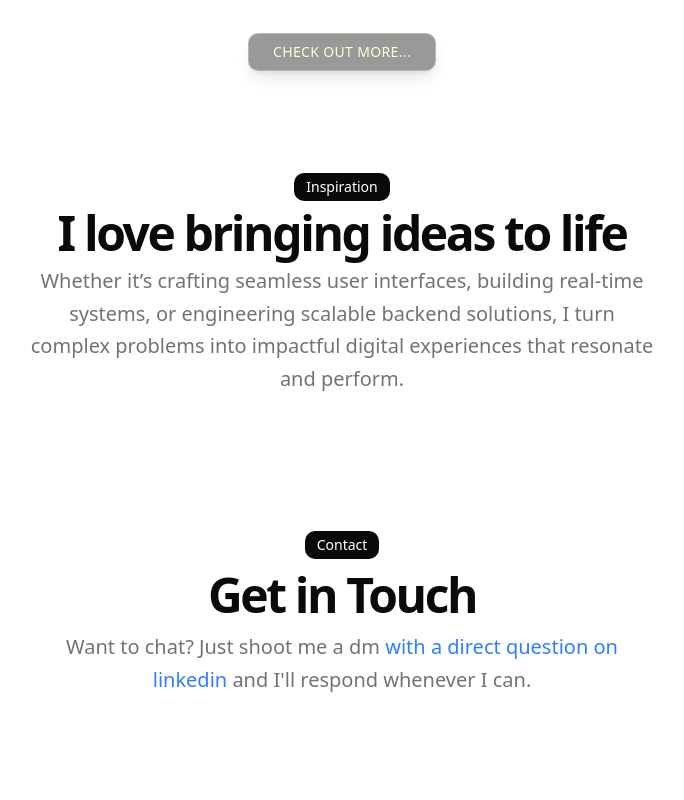
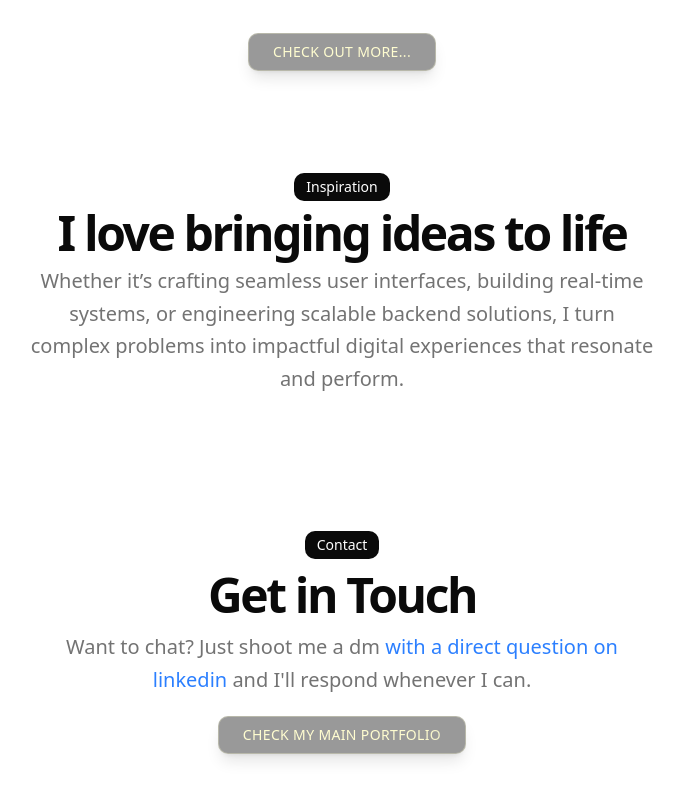
Before and after one commit to UjjwalSaini07/VoidToForm, a Next.js app: page / in a window 1280 px wide. Shown: the part 2500-3300 px from the top of the page, without its empty margins (298-982 px from the left). Built offline with nearby package versions, Linux system fonts and the light colour scheme.

Commit message:
Add button to navigate to main portfolio
Introduces a new 'CHECK MY MAIN PORTFOLIO' button that routes users to the homepage when clicked, enhancing navigation options on the page.

```diff
--- a/src/app/page.tsx
+++ b/src/app/page.tsx
@@ -18,6 +18,9 @@ export default function Page() {
   const router = useRouter();
   const handleClick = () => {
     router.push('/#projects');
+  };
+  const portfolioClick = () => {
+    router.push('/');
   };
   return (
     <main className="flex flex-col min-h-[100dvh] space-y-10">
@@ -200,6 +203,9 @@ export default function Page() {
                 and I&apos;ll respond whenever I can.
               </p>
             </div>
+            <div className="sm:col-span-2 flex justify-center mt-5">
+              <ShinyButton onClick={portfolioClick}>CHECK MY MAIN PORTFOLIO</ShinyButton>
+            </div>
           </BlurFade>
         </div>
       </section>
```
